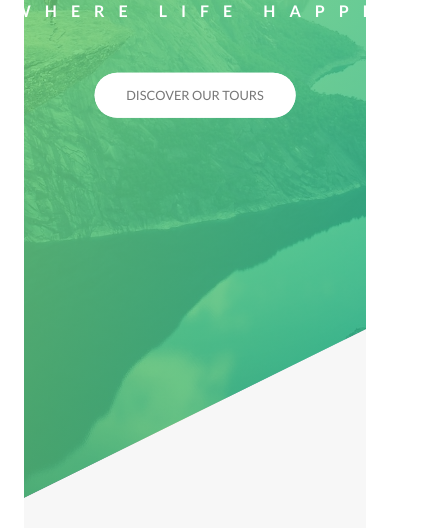
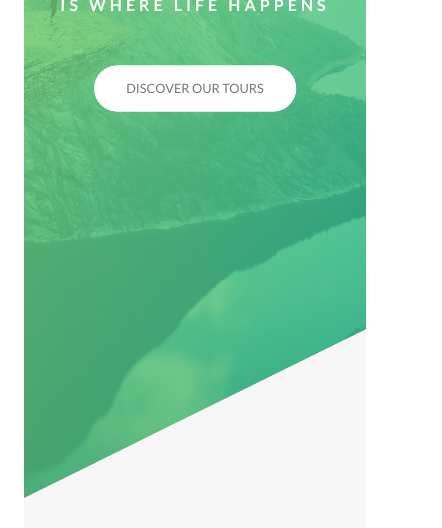
Before and after one commit to khonoridez/U-Sass, a website: page Natours/index.html in a window 390 px wide. Shown: the part 328-856 px from the top of the page, 442 px wide, since content can reach past the window. Drawn offline with Linux system fonts and the light colour scheme.

Commit message:
Implement media query to base and typography

```diff
--- a/Natours/sass/abstracts/_mixins.scss
+++ b/Natours/sass/abstracts/_mixins.scss
@@ -31,6 +31,8 @@
 // - tab-port
 // - tab-land
 // - big-desktop
+
+// ORDER: Base + typography > general layout + grid > page layout > components
 @mixin respond($breakpoint) {
 
     // @content was declared in _base.scss
--- a/Natours/sass/base/_base.scss
+++ b/Natours/sass/base/_base.scss
@@ -35,4 +35,9 @@ html {
 
 body {
     box-sizing: border-box;
+    padding: 3rem;
+
+    @include respond(tab-port) {
+        padding: 0;
+    }
 }
--- a/Natours/sass/base/_typography.scss
+++ b/Natours/sass/base/_typography.scss
@@ -22,6 +22,11 @@ body {
         animation-name: moveInLeft;
         animation-duration: 1s;
         animation-timing-function: ease-out;
+
+        @include respond(phone) {
+            font-size: 5rem;
+            letter-spacing: 1rem;
+        }
     }
 
     &--sub {
@@ -31,6 +36,10 @@ body {
         letter-spacing: 1.75rem;
 
         animation: moveInRight 1s ease-out;
+
+        @include respond(phone) {
+            letter-spacing: .5rem;
+        }
     }
 }
 
@@ -48,6 +57,14 @@ body {
     letter-spacing: 2px; // leave it at pixels since it is too small to be relevant
 
     transition: all .2s;
+
+    @include respond(tab-port) {
+        font-size: 3rem;
+    }
+
+    @include respond(phone) {
+        font-size: 2.5rem;
+    }
 
     &:hover {
         transform: skewY(2deg) skewX(15deg) scale(1.1);
```
Also changed, not shown: Natours/css/style.css.
